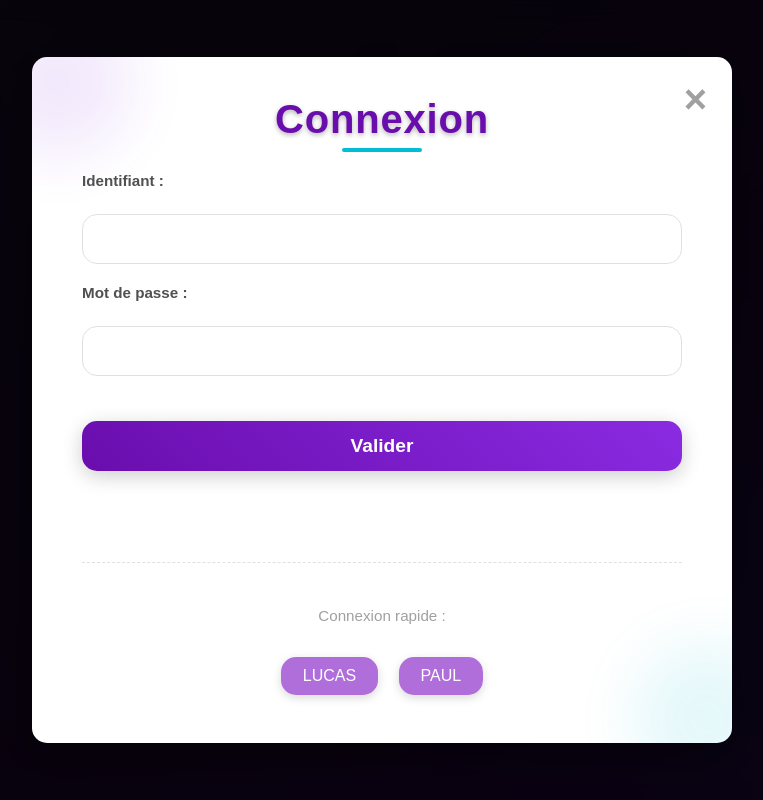
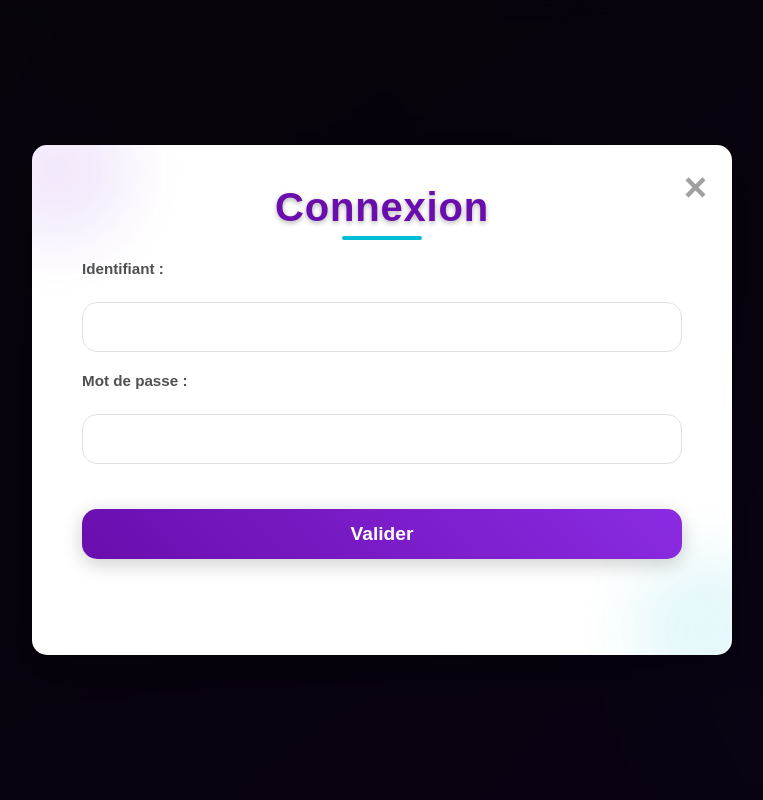
Before and after one commit to Lunoxx-RGB/Lunoxx-Muscu, a plain HTML site: page index.html in a window 1280 px wide. Shown: the top 800 px of the page, without its empty margins (258-1021 px from the left). Drawn offline with nearby package versions, Linux system fonts and the light colour scheme.

Commit message:
Add files via upload

```diff
--- a/index.html
+++ b/index.html
@@ -24,11 +24,7 @@
                 <p id="message"></p>
             </form>
 
-            <div class="quick-login-container">
-                <p>Connexion rapide :</p>
-                <button id="quickLoginProfil1" data-user="LUCAS">LUCAS</button>
-                <button id="quickLoginProfil2" data-user="PAUL">PAUL</button>
-            </div>
+
         </div>
     </div>
 
--- a/script.js
+++ b/script.js
@@ -1,7 +1,7 @@
 // Simuler une base de données d'utilisateurs avec une couleur de profil
 const users = [
-    { username: 'LUCAS', password: 'mdp1', color: 'blue' },
-    { username: 'PAUL', password: 'mdp2', color: 'green' },
+    { username: 'LUCAS', password: '12123', color: 'blue' },
+    { username: 'PAUL', password: 'Paul14', color: 'green' },
     { username: 'admin', password: 'password', color: 'red' }
 ];
 
```
